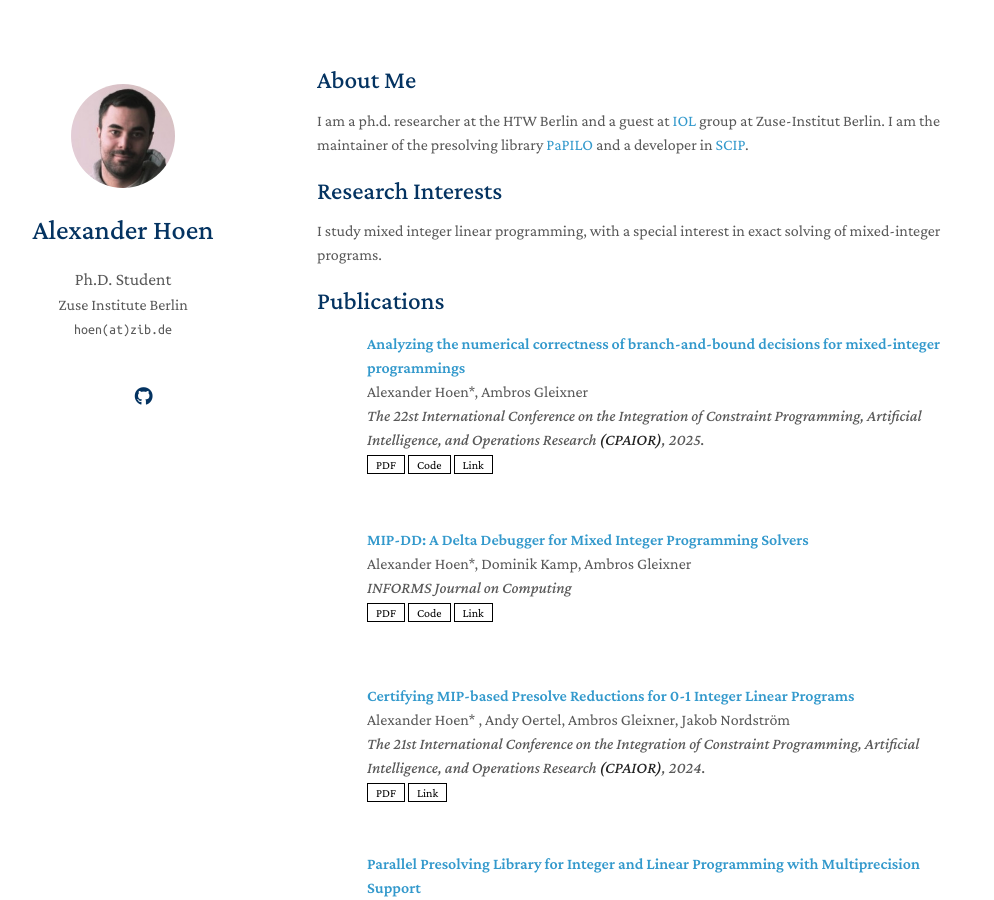
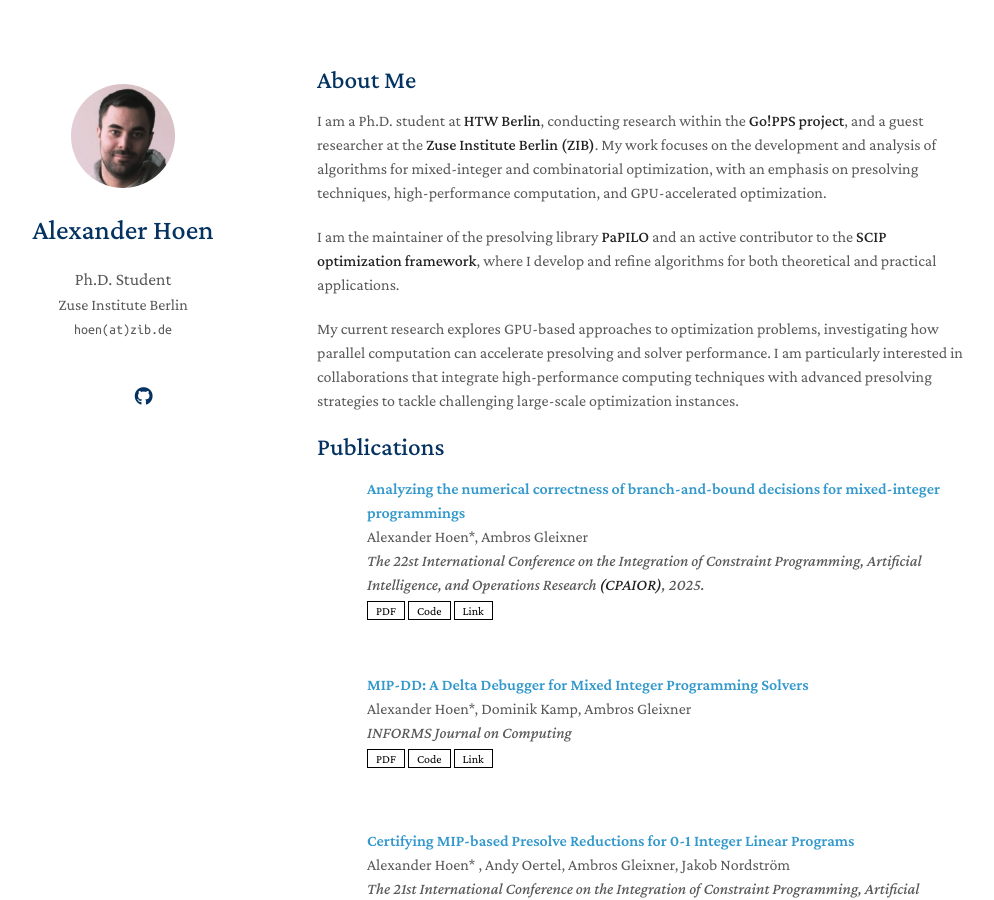
Before and after one commit to alexhoen/alexhoen.github.io, a Jekyll site: the page built from index.md, in a window 1280 px wide and 900 px high. Shown: the whole window, without its empty margins (153-1147 px from the left). Built offline with Jekyll 4.4.1, drawn with Linux system fonts in a browser that asks for light colours; nearby versions of some CDN libraries; a style sheet for code colours, icons or effects is not loaded; our own code applies the rules of GitHub Pages for plain Markdown files; some of the changed text lies outside the part shown.

Commit message:
Revise personal introduction and research interests
Updated personal and research information, corrected capitalization, and improved clarity.

```diff
--- a/index.md
+++ b/index.md
@@ -4,11 +4,12 @@ layout: homepage
 
 ## About Me
 
-I am a ph.d. researcher at the HTW Berlin and a guest at [IOL]([https://github.com/ZIB-IOL](https://iol.zib.de/)) group at Zuse-Institut Berlin. I am the maintainer of the presolving library [PaPILO](https://github.com/scipopt/papilo) and a developer in [SCIP](https://github.com/scipopt/).
+I am a Ph.D. student at **HTW Berlin**, conducting research within the [**Go!PPS project**](https://www.htw-berlin.de/forschung/online-forschungskatalog/projekte/projekt/?eid=3767), and a guest researcher at the **Zuse Institute Berlin (ZIB)**. My work focuses on the development and analysis of algorithms for mixed-integer and combinatorial optimization, with an emphasis on presolving techniques, high-performance computation, and GPU-accelerated optimization.
 
-## Research Interests
+I am the maintainer of the presolving library [**PaPILO**](https://github.com/scipopt/papilo) and an active contributor to the [**SCIP optimization framework**](https://github.com/scipopt/), where I develop and refine algorithms for both theoretical and practical applications.
 
-I study mixed integer linear programming, with a special interest in exact solving of mixed-integer programs.
+My current research explores GPU-based approaches to optimization problems, investigating how parallel computation can accelerate presolving and solver performance. I am particularly interested in collaborations that integrate high-performance computing techniques with advanced presolving strategies to tackle challenging large-scale optimization instances.
+
 
 {% include_relative _includes/publications.md %}
 
```
Also changed, not shown: other parts of index.md (+1 -1 lines).
